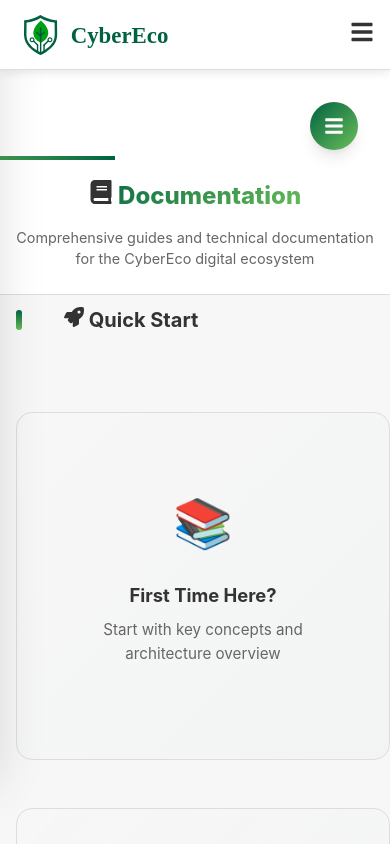
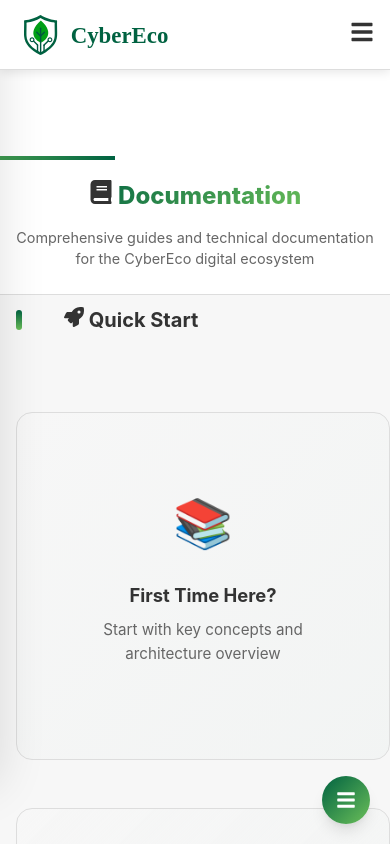
Before and after one commit to cyber-eco/cybereco-monorepo, a Next.js app in the folder apps/website/: page /documentation in a window 390 px wide. Shown: the top 844 px of the page. Built offline with nearby package versions, Linux system fonts and the light colour scheme.

Commit message:
fix: reposition mobile  documentation menu toggle for improved accessibility

```diff
--- a/apps/website/src/app/documentation/page.module.css
+++ b/apps/website/src/app/documentation/page.module.css
@@ -966,8 +966,8 @@
 .mobileMenuToggle {
   display: none;
   position: fixed;
-  top: calc(var(--header-height) + var(--spacing-md));
-  right: var(--spacing-md);
+  bottom: 20px;
+  right: 20px;
   z-index: 1001;
   background: linear-gradient(135deg, var(--primary) 0%, var(--secondary) 100%);
   color: white;
```
